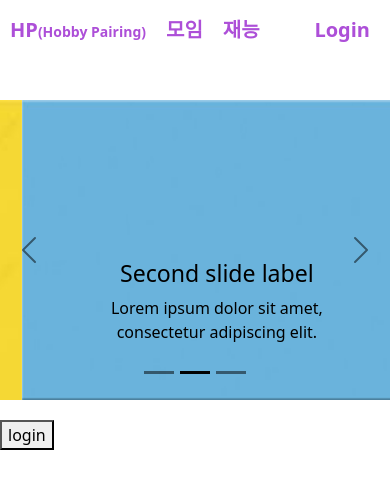
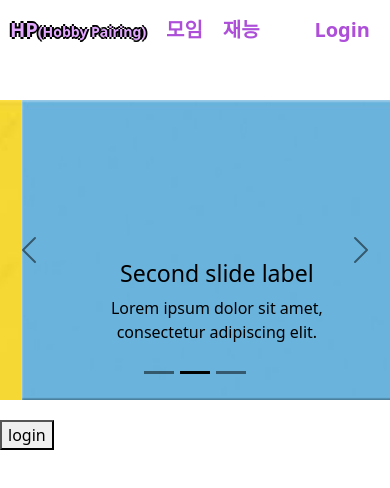
Before and after one commit to alaliyo/hobby-pairing, a React (Create React App) app: page / in a window 390 px wide. Shown: the top 488 px of the page. Built offline with nearby package versions, Linux system fonts and the light colour scheme.

Commit message:
feat : 어떤 page에 있는지 알 수 있게 반응형으로 변경

```diff
--- a/src/components/Header,.jsx
+++ b/src/components/Header,.jsx
@@ -1,8 +1,15 @@
 import styled from "styled-components";
-import { Link, useNavigate } from 'react-router-dom';
+import { useEffect, useState } from 'react';
+import { Link, useLocation, useNavigate } from 'react-router-dom';
 
 function Header({ loggedIn }) {
     const navigate = useNavigate();
+    const location = useLocation();
+    const [pageUrlName, setPageUrlName] = useState('');
+
+    useEffect(() => {
+        setPageUrlName(location.pathname.split('/')[1])
+    }, [location])
 
     const onLogOutClick = () => {
         alert("로그아웃 되었습니다.")
@@ -12,16 +19,28 @@ function Header({ loggedIn }) {
     return(
         <HeaderBox>
                 <LinkBox>
-                <Link to={'/'}>HP<span>(Hobby Pairing)</span></Link>
-                <Link to={'gatherings'}>모임</Link>
-                <Link to={'talents'}>재능</Link>
+                <Tab isActive={pageUrlName === ''}>
+                    <Link to={'/'}>HP<span>(Hobby Pairing)</span></Link>
+                </Tab>
+                <Tab isActive={pageUrlName === 'gatherings'}>
+                    <Link to={'gatherings'}>모임</Link>
+                </Tab>
+                <Tab isActive={pageUrlName === 'talents'}>
+                    <Link to={'talents'}>재능</Link>
+                </Tab>
             </LinkBox>
             <LinkBox>
                 {loggedIn ? (<>
-                    <Link to={'mypage/0/myposts'}>MyPage</Link>
-                    <Link onClick={onLogOutClick}>Logout</Link>
+                    <Tab isActive={pageUrlName === 'mypage'}>
+                        <Link to={'mypage/0/profile'}>MyPage</Link>
+                    </Tab>
+                    <Tab>
+                        <Link onClick={onLogOutClick}>Logout</Link>
+                    </Tab>
                 </>) : (
-                    <Link to={'logIn'}>Login</Link>
+                    <Tab isActive={pageUrlName === 'login'}>
+                        <Link to={'login'}>Login</Link>
+                    </Tab>
                 )}
             </LinkBox>
         </HeaderBox>
@@ -58,10 +77,14 @@ const HeaderBox = styled.header`
 const LinkBox = styled.div`
         display: flex;
         align-items: center;
+`;
+
+const Tab = styled.div`
     a {
         font-weight: 900;
         font-size: 20px;
-        color: #ad4fd8;
+        color: ${p => p.isActive ? '#e3a8ff' : '#ad4fd8'};
+        text-shadow: ${p => p.isActive && '-2px 0 #000, 0 2px #000, 2px 0 #000, 0 -2px #000'};
         margin-right: 20px;
         display: block;
         text-decoration: none;
@@ -74,4 +97,4 @@ const LinkBox = styled.div`
             font-size: 14px;
         }
     }
-`;
+`
--- a/src/components/My/MyNav.jsx
+++ b/src/components/My/MyNav.jsx
@@ -1,14 +1,35 @@
-import { Link } from 'react-router-dom';
+import { useEffect, useState } from 'react';
+import { Link, useParams, useLocation } from 'react-router-dom';
 import styled from 'styled-components';
 
 
 function MyNav() {
+    //const { userId } = useParams();
+    const state = useLocation();
+    const [urlLast, seturlLast] = useState('');
+
+    useEffect(() => {
+        seturlLast(state.pathname.split('/')[3]);
+        console.log(urlLast);
+    },[state, urlLast]);
+
     return(
         <NavBox>
-            <Link to={"profile"}>나의 <br />프로필</Link>
-            <Link to={"gatherings"}>신청한<br />모임</Link>
-            <Link to={"talents"}>싱청한<br />재능</Link>
-            <Link to={"myposts"}>나의<br />게시물</Link>
+            <Tab isActive={urlLast === 'profile'}>
+                <Link  to={"profile"}>나의 <br />프로필</Link>
+            </Tab>
+
+            <Tab isActive={urlLast === 'gatherings'}>
+                <Link  to={"gatherings"}>신청한<br />모임</Link>
+            </Tab>
+
+            <Tab isActive={urlLast === 'talents'}>
+                <Link  to={"talents"}>신청한<br />재능</Link>
+            </Tab>
+
+            <Tab isActive={urlLast === 'myposts'}>
+                <Link  to={"myposts"}>나의<br />게시물</Link>
+            </Tab>
         </NavBox>
     );
 }
@@ -20,9 +41,15 @@ const NavBox = styled.nav`
     height: 400px;
     display: flex;
     flex-direction: column;
+`
+
+const Tab = styled.div`
     a {
         font-size: 20px;
-        color: #c681ff;
+        color: ${(p) => p.isActive ? 'white' : '#c681ff'};
+        background-color: ${(p) => p.isActive ? '#e3a8ff' : 'white'};
+        text-shadow: ${(p) => p.isActive && '-2px 0 #000, 0 2px #000, 2px 0 #000, 0 -2px #000'};
+        box-shadow: ${(p) => p.isActive && '-2px 0 #000, 0 2px #000, 2px 0 #000, 0 -2px #000'};
         border: 2px solid #c681ff;
         padding-top: 12px;
         text-align: center;
@@ -33,7 +60,8 @@ const NavBox = styled.nav`
         margin-bottom: 5px;
         border-radius: 10px;
         &:hover {
-            color: #e3a8ff;
+            color: white;
+            background-color: #e3a8ff;
             text-shadow: -2px 0 #000, 0 2px #000, 2px 0 #000, 0 -2px #000;
             transition: .3s;
             box-shadow: -2px 0 #000, 0 2px #000, 2px 0 #000, 0 -2px #000;
```
